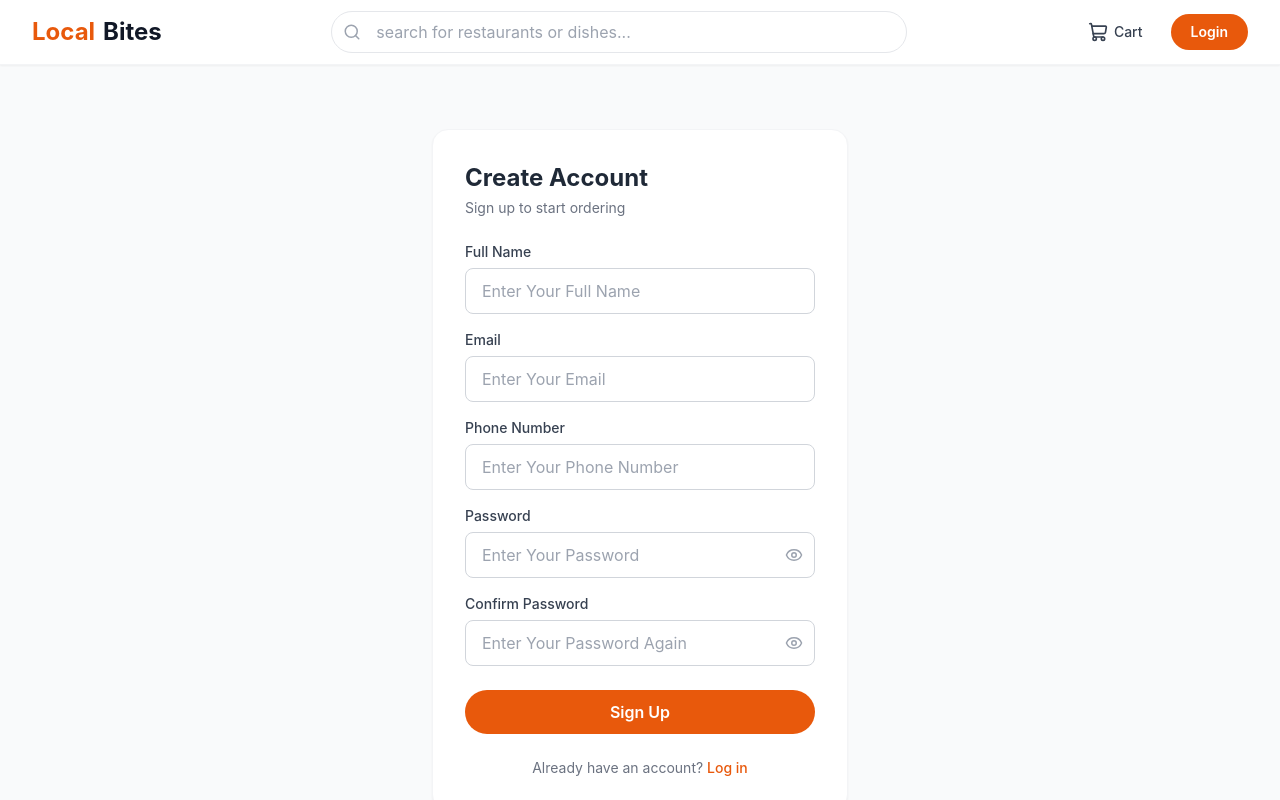
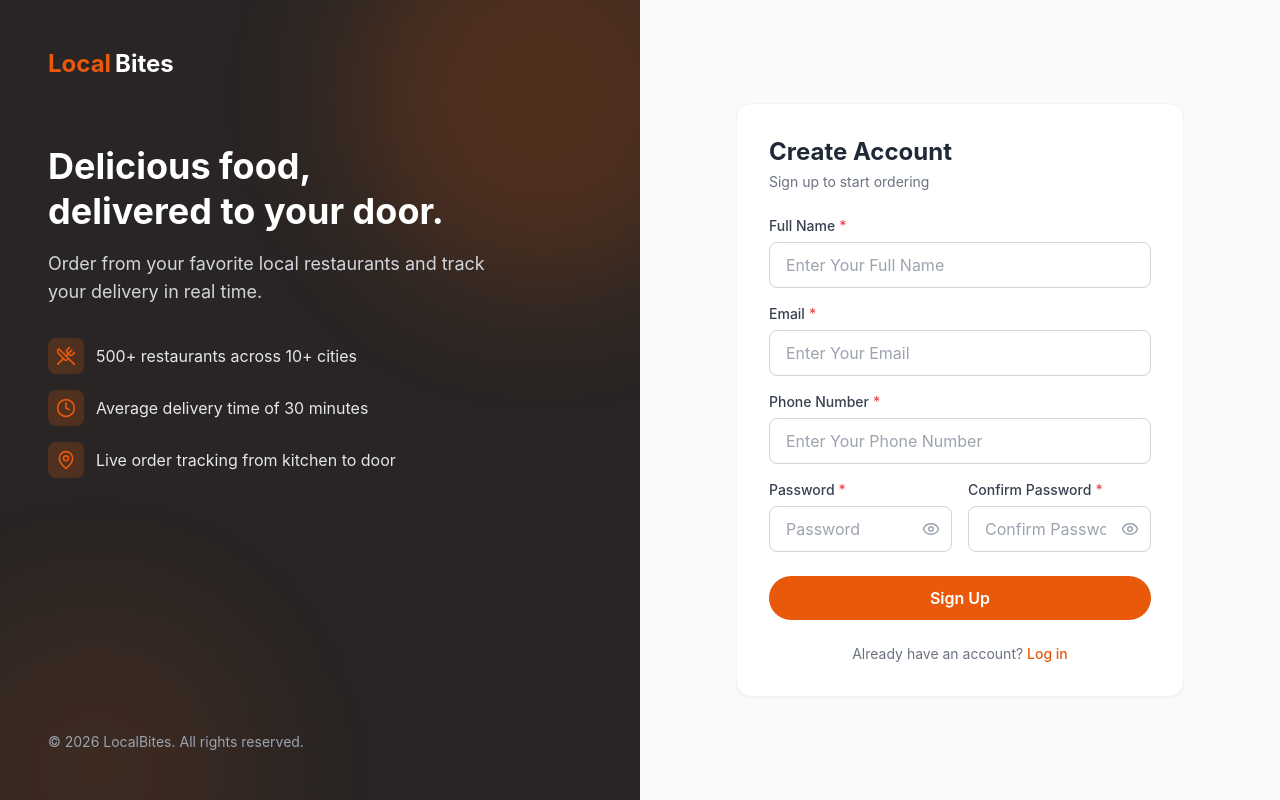
Before and after one commit to hifza538/Final-Year-Project, a React (Vite) app in the folder customer-frontend/: page /signup in a window 1280 px wide. Shown: the top 800 px of the page. Built offline with nearby package versions, Linux system fonts and the light colour scheme; no server answers.

Commit message:
feat(customer): add split screen auth layout and custom toast ui immprovement

```diff
--- a/customer-frontend/src/App.jsx
+++ b/customer-frontend/src/App.jsx
@@ -14,19 +14,7 @@ function App() {
         <CartProvider>
           <AppRoutes />
           {/* Global toast notifications for success and error messages */}
-<Toaster
-  position="top-center"
-  toastOptions={{
-    duration: 3000,
-    style: {
-      background: "#333",
-      color: "#fff",
-    },
-    success: {
-      iconTheme: { primary: "#E8590C", secondary: "#fff" },
-    },
-  }}
-/>
+          <Toaster position="top-center" />
         </CartProvider>
       </AuthProvider>
     </BrowserRouter>
--- a/customer-frontend/src/components/common/FormInput.jsx
+++ b/customer-frontend/src/components/common/FormInput.jsx
@@ -4,7 +4,7 @@ import { Eye, EyeOff } from "lucide-react";
 
 // Reusable input field with built-in error message display
 // Used across Login, Signup and future forms (Checkout, Profile etc.)
-const FormInput = ({ label, type = "text", error, registration, placeholder }) => {
+const FormInput = ({ label, type = "text", error, registration, placeholder, required = true }) => {
   const [showPassword, setShowPassword] = useState(false);
   const isPasswordField = type === "password";
 
@@ -15,6 +15,7 @@ const FormInput = ({ label, type = "text", error, registration, placeholder }) =
     <div className="mb-4">
       <label className="block text-sm font-medium text-gray-700 mb-1.5">
         {label}
+        {required && <span className="text-red-500 ml-1">*</span>}
       </label>
 
       <div className="relative">
--- /dev/null
+++ b/customer-frontend/src/components/layout/AuthLayout.jsx
@@ -0,0 +1,70 @@
+// customer-frontend/src/components/layout/AuthLayout.jsx
+
+import { Clock, MapPin, UtensilsCrossed } from "lucide-react";
+
+/* Two-sided layout for Login/Signup
+left panel is branding and feature list,
+right panel holds the form*/
+const AuthLayout = ({ children }) => {
+  return (
+    <div className="min-h-screen flex">
+      {/* Left panel - hidden on mobile, shown from md breakpoint up */}
+      <div className="hidden md:flex md:w-1/2 bg-secondary text-white flex-col p-12 relative overflow-hidden">
+        <div className="absolute -top-24 -right-24 w-96 h-96 bg-primary/20 rounded-full blur-3xl" />
+        <div className="absolute -bottom-32 -left-16 w-80 h-80 bg-primary/10 rounded-full blur-3xl" />
+
+        {/* Logo */}
+        <div className="relative z-10 flex items-center gap-1">
+          <span className="text-2xl font-bold text-primary">Local</span>
+          <span className="text-2xl font-bold text-white">Bites</span>
+        </div>
+
+        <div className="relative z-10 flex-1 flex flex-col justify-top mt-16">
+
+          <h2 className="text-4xl font-bold leading-tight mb-4">
+            Delicious food,
+            <br />
+            delivered to your door.
+          </h2>
+          <p className="text-gray-300 text-lg mb-8 max-w-md">
+            Order from your favorite local restaurants and track your delivery in real time.
+          </p>
+
+          {/* Feature list*/}
+          <div className="space-y-4">
+            <div className="flex items-center gap-3">
+              <div className="bg-primary/20 p-2 rounded-lg shrink-0">
+                <UtensilsCrossed size={20} className="text-primary" />
+              </div>
+              <span className="text-gray-200">500+ restaurants across 10+ cities</span>
+            </div>
+            <div className="flex items-center gap-3">
+              <div className="bg-primary/20 p-2 rounded-lg shrink-0">
+                <Clock size={20} className="text-primary" />
+              </div>
+              <span className="text-gray-200">Average delivery time of 30 minutes</span>
+            </div>
+            <div className="flex items-center gap-3">
+              <div className="bg-primary/20 p-2 rounded-lg shrink-0">
+                <MapPin size={20} className="text-primary" />
+              </div>
+              <span className="text-gray-200">Live order tracking from kitchen to door</span>
+            </div>
+          </div>
+        </div>
+
+        {/* Copyright */}
+        <div className="relative z-10 text-sm text-gray-400">
+          © {new Date().getFullYear()} LocalBites. All rights reserved.
+        </div>
+      </div>
+
+      {/* Right panel */}
+      <div className="w-full md:w-1/2 flex items-center justify-center bg-gray-50 px-4 py-12">
+        <div className="w-full max-w-md">{children}</div>
+      </div>
+    </div>
+  );
+};
+
+export default AuthLayout;
--- a/customer-frontend/src/pages/Signup.jsx
+++ b/customer-frontend/src/pages/Signup.jsx
@@ -4,11 +4,12 @@ import { useState } from "react";
 import { Link, useNavigate } from "react-router-dom";
 import { useForm } from "react-hook-form";
 import { zodResolver } from "@hookform/resolvers/zod";
-import toast from "react-hot-toast";
+import { showSuccessToast, showErrorToast } from "../utils/toast";
 import { signupSchema } from "../utils/validationSchemas";
 import { registerCustomer } from "../services/authService";
 import { useAuth } from "../context/AuthContext";
 import FormInput from "../components/common/FormInput";
+import AuthLayout from "../components/layout/AuthLayout";
 
 const Signup = () => {
   const [isSubmitting, setIsSubmitting] = useState(false);
@@ -28,21 +29,24 @@ const Signup = () => {
     try {
       const data = await registerCustomer(formData);
       login(data.user, data.token); // Auto-login right after successful signup
-      toast.success("Account created successfully!");
-      navigate("/");
+      showSuccessToast("Account created successfully!");
+      setTimeout(() => { navigate("/");
+         // Redirect to home after a short delay to allow toast to be seen
+      }, 1500);
     } catch (error) {
       const message = error.response?.data?.message || "Signup failed. Please try again.";
-      toast.error(message);
+      showErrorToast(message);
     } finally {
       setIsSubmitting(false);
     }
   };
 
   return (
-    <div className="max-w-md mx-auto px-4 py-16">
-      <div className="bg-white rounded-2xl shadow-sm border border-gray-100 p-8">
-        <h1 className="text-2xl font-bold text-gray-800 mb-1">Create Account</h1>
-        <p className="text-gray-500 text-sm mb-6">Sign up to start ordering</p>
+    <AuthLayout>
+      <div className="max-w-md mx-auto">
+        <div className="bg-white rounded-2xl shadow-sm border border-gray-100 p-8">
+          <h1 className="text-2xl font-bold text-gray-800 mb-1">Create Account</h1>
+          <p className="text-gray-500 text-sm mb-6">Sign up to start ordering</p>
 
         <form onSubmit={handleSubmit(onSubmit)} noValidate>
           <FormInput
@@ -64,21 +68,22 @@ const Signup = () => {
             registration={register("phone")}
             error={errors.phone}
           />
+          <div className="grid grid-cols-2 gap-4">
           <FormInput
             label="Password"
             type="password"
-            placeholder="Enter Your Password"
+            placeholder="Password"
             registration={register("password")}
             error={errors.password}
           />
           <FormInput
             label="Confirm Password"
             type="password"
-            placeholder="Enter Your Password Again"
+            placeholder="Confirm Password"
             registration={register("confirmPassword")}
             error={errors.confirmPassword}
           />
-
+          </div>
           <button
             type="submit"
             disabled={isSubmitting}
@@ -98,6 +103,7 @@ const Signup = () => {
         </p>
       </div>
     </div>
+    </AuthLayout>
   );
 };
 
--- a/customer-frontend/src/routes/AppRoutes.jsx
+++ b/customer-frontend/src/routes/AppRoutes.jsx
@@ -11,11 +11,13 @@ import NotFound from "../pages/NotFound";
 const AppRoutes = () => {
   return (
     <Routes>
+      //login/signup outside of the main layout
+        <Route path="/login" element={<Login />} />
+        <Route path="/signup" element={<Signup />} />
+
       {/* Layout route - Navbar/Footer will wrap all child routes */}
       <Route element={<Layout />}>
         <Route path="/" element={<Home />} />
-        <Route path="/login" element={<Login />} />
-        <Route path="/signup" element={<Signup />} />
         <Route path="/cart" element={<Cart />} />
         <Route path="*" element={<NotFound />} />
       </Route>
--- /dev/null
+++ b/customer-frontend/src/utils/toast.jsx
@@ -0,0 +1,40 @@
+// customer-frontend/src/utils/toast.js
+
+import toast from "react-hot-toast";
+import { CheckCircle2, XCircle } from "lucide-react";
+
+// Custom-styled success toast used across the entire app for a consistent look
+export const showSuccessToast = (message) => {
+  toast.custom(
+    (t) => (
+      <div
+        className={`${
+          t.visible ? "animate-enter" : "animate-leave"
+        } bg-white shadow-lg rounded-xl border-l-4 border-primary
+           px-4 py-3 flex items-center gap-3 max-w-sm w-full`}
+      >
+        <CheckCircle2 size={22} className="text-primary shrink-0" />
+        <p className="text-sm font-medium text-gray-800">{message}</p>
+      </div>
+    ),
+    { duration: 2500 }
+  );
+};
+
+// Custom-styled error toast
+export const showErrorToast = (message) => {
+  toast.custom(
+    (t) => (
+      <div
+        className={`${
+          t.visible ? "animate-enter" : "animate-leave"
+        } bg-white shadow-lg rounded-xl border-l-4 border-red-500
+           px-4 py-3 flex items-center gap-3 max-w-sm w-full`}
+      >
+        <XCircle size={22} className="text-red-500 shrink-0" />
+        <p className="text-sm font-medium text-gray-800">{message}</p>
+      </div>
+    ),
+    { duration: 3000 }
+  );
+};
```
Also changed, not shown: customer-frontend/src/pages/Login.jsx (+12 -8 lines).
